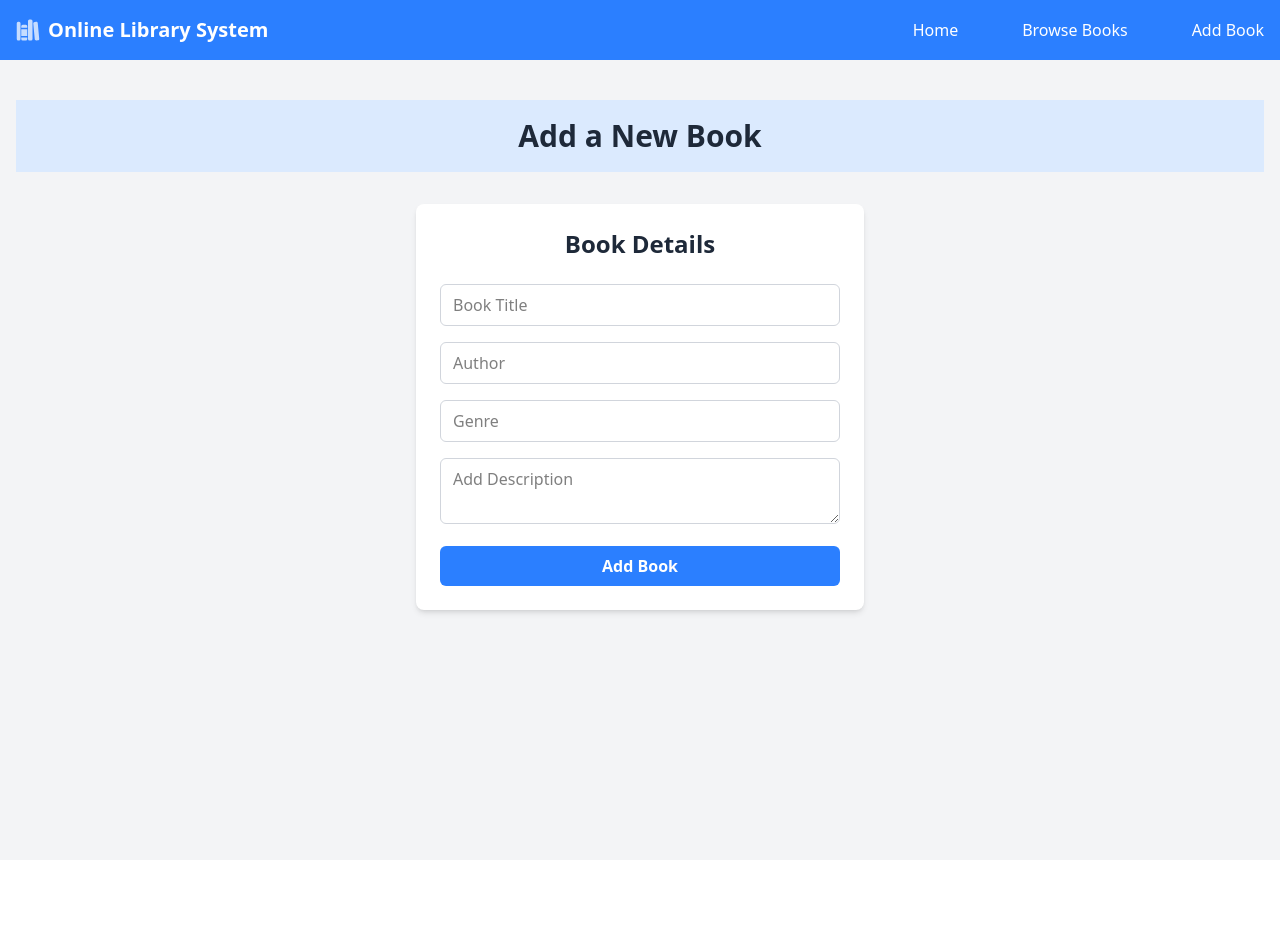
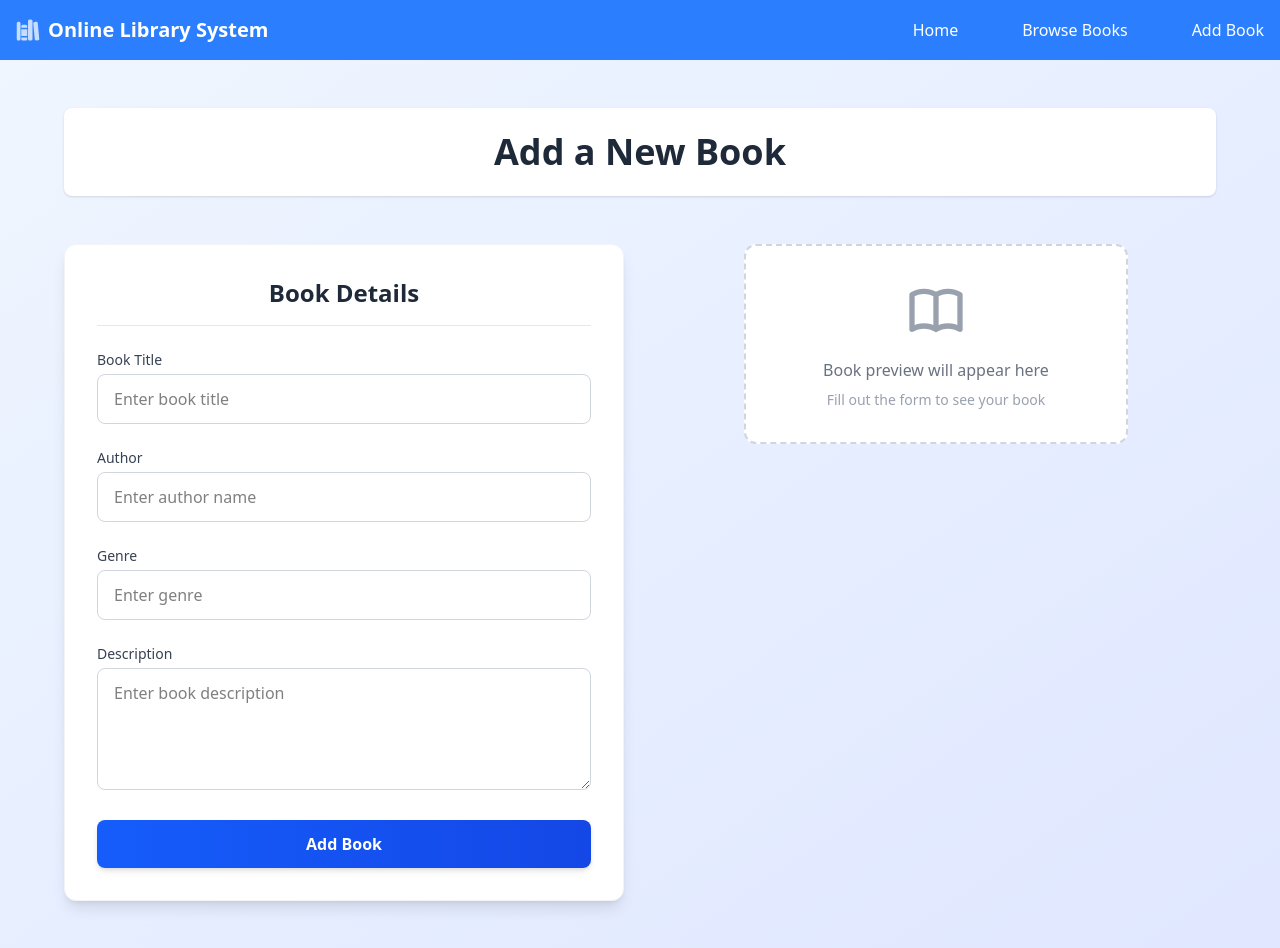
Before and after one commit to steller520/React_Assignment_02, a React (Vite) app: page /addbook in a window 1280 px wide. Before the commit the page ends 860 px from the top, so only its background shows below. Built offline with nearby package versions, Linux system fonts and the light colour scheme.

Commit message:
feat: enhance AddBook component with improved form handling and styling; integrate findImageUrl utility; update BrowseBooks and LandingPage for better data management; add search functionality and category handling

```diff
--- a/src/components/AddBook.jsx
+++ b/src/components/AddBook.jsx
@@ -1,73 +1,158 @@
-import React, { use, useEffect } from 'react'
+import React, { useEffect, useState } from 'react'
 import BookDetails from './BookDetails';
 import { useDispatch, useSelector } from 'react-redux';
 import appStore from '../utils/appStore';
 import { addBook, addCategory } from '../utils/BooksSlice';
+import findImageUrl from '../utils/findImageUrl';
 useDispatch
 function AddBook() {
   const dispatch = useDispatch();
 
-  const booksCategories = useSelector((store) => store.books.categories);
-  const books = useSelector((store) => store.books.books);
+  const booksdata = useSelector((store) => store.books);
+  const books = booksdata?.books || [];
+  const booksCategories = booksdata?.categories || [];
+
+  console.log("Books data from Redux store:", booksdata);
+
+  const [newBook, setNewBook] = useState(null);
 
   const handleSubmitForm = (e) => {
     e.preventDefault();
     console.log("Form submitted:", e.target[0].value, e.target[1].value, e.target[2].value);
-    alert("Book added successfully!");
-    addNewBook(e.target[0].value, e.target[1].value, e.target[2].value, e.target[3].value);
+    // alert("Book added successfully!");
+    let Book = addNewBook(e.target[0].value, e.target[1].value, e.target[2].value, e.target[3].value);
+    setNewBook(Book);
     e.target.reset();
   };
 
-  useEffect(() => {
   function addNewBook(title, author, genre, description) {
-      const newBook = {
+    return {
       id: books.findLast(book => true)?.id + 1 || books.length + 1,
       title: title,
       author: author,
-        categoryId: booksCategories.find(cat => cat.name.toLowerCase() === genre.toLowerCase())?.id || useDispatch(addCategory({ id: booksCategories.length + 1, name: genre })),
+      categoryId: booksCategories.find(cat => cat.name.toLowerCase() === genre.toLowerCase())?.id || null,
       img: findImageUrl(title),
       description: description,
       price: 15.00,
       isbn: `978-1-23456-${books.length + 1}-0`,
       rating: 4.0
     };
+  }
+
+
+  useEffect(() => {
+    if (newBook) {
+      console.log("New Book to be added:", newBook);
       dispatch(addBook(newBook));
+      // Check and add category if it doesn't exist
+      const categoryExists = booksCategories.some(cat => cat.id === newBook.categoryId);
+      if (!categoryExists && newBook.categoryId !== null) {
+        const newCategory = {
+          id: newBook.categoryId,
+          name: newBook.categoryId ? newBook.categoryId : 'Uncategorized'
+        };
+        console.log("Adding new category:", newCategory);
+        dispatch(addCategory(newCategory));
       }
-  }, [dispatch]);
+    }
+  }, [newBook]);
+
+
 
   return (
-    <div className="min-h-screen bg-gray-100 py-10 px-4">
-      <h1 className="text-3xl font-bold bg-blue-100 h-18 flex items-center justify-center mb-8 text-gray-800">Add a New Book</h1>
-      <div className="max-w-md mx-auto mt-8 p-6 bg-white rounded-lg shadow-md">
-        <h2 className="text-2xl font-bold mb-6 text-gray-800 text-center">Book Details</h2>
-        <form onSubmit={handleSubmitForm} className="space-y-4">
+    <div className="min-h-screen bg-gradient-to-br from-blue-50 to-indigo-100 py-12 px-4">
+      <div className="max-w-6xl mx-auto">
+        <h1 className="text-4xl font-bold text-center mb-12 text-gray-800 bg-white rounded-lg shadow-sm py-6">
+          Add a New Book
+        </h1>
+
+        <div className="grid lg:grid-cols-2 gap-8 items-start">
+          {/* Form Section */}
+          <div className="bg-white rounded-xl shadow-lg p-8 border border-gray-100">
+            <h2 className="text-2xl font-semibold mb-6 text-gray-800 text-center border-b border-gray-200 pb-4">
+              Book Details
+            </h2>
+
+            <form id='addBookForm' onSubmit={handleSubmitForm} className="space-y-6">
+              <div className="space-y-1">
+                <label className="block text-sm font-medium text-gray-700">Book Title</label>
                 <input
                   type="text"
-            placeholder="Book Title"
-            className="w-full px-3 py-2 border border-gray-300 rounded-md focus:outline-none focus:ring-2 focus:ring-blue-500"
+                  placeholder="Enter book title"
+                  className="w-full px-4 py-3 border border-gray-300 rounded-lg focus:outline-none focus:ring-2 focus:ring-blue-500 focus:border-transparent transition duration-200"
+                  required
                 />
+              </div>
+
+              <div className="space-y-1">
+                <label className="block text-sm font-medium text-gray-700">Author</label>
                 <input
                   type="text"
-            placeholder="Author"
-            className="w-full px-3 py-2 border border-gray-300 rounded-md focus:outline-none focus:ring-2 focus:ring-blue-500"
+                  placeholder="Enter author name"
+                  className="w-full px-4 py-3 border border-gray-300 rounded-lg focus:outline-none focus:ring-2 focus:ring-blue-500 focus:border-transparent transition duration-200"
+                  required
                 />
+              </div>
+
+              <div className="space-y-1">
+                <label className="block text-sm font-medium text-gray-700">Genre</label>
                 <input
                   type="text"
-            placeholder="Genre"
-            className="w-full px-3 py-2 border border-gray-300 rounded-md focus:outline-none focus:ring-2 focus:ring-blue-500"
+                  placeholder="Enter genre"
+                  className="w-full px-4 py-3 border border-gray-300 rounded-lg focus:outline-none focus:ring-2 focus:ring-blue-500 focus:border-transparent transition duration-200"
+                  required
                 />
-          <textarea name="description" id="description" placeholder="Add Description" className="w-full px-3 py-2 border border-gray-300 rounded-md focus:outline-none focus:ring-2 focus:ring-blue-500"></textarea>
+              </div>
+
+              <div className="space-y-1">
+                <label className="block text-sm font-medium text-gray-700">Description</label>
+                <textarea
+                  name="description"
+                  id="description"
+                  placeholder="Enter book description"
+                  rows="4"
+                  className="w-full px-4 py-3 border border-gray-300 rounded-lg focus:outline-none focus:ring-2 focus:ring-blue-500 focus:border-transparent transition duration-200 resize-vertical"
+                  required
+                />
+              </div>
+
               <button
                 type="submit"
-            className="w-full bg-blue-500 hover:bg-blue-600 text-white font-semibold py-2 px-4 rounded-md transition duration-200"
+                className="w-full bg-gradient-to-r from-blue-600 to-blue-700 hover:from-blue-700 hover:to-blue-800 text-white font-semibold py-3 px-6 rounded-lg transition duration-300 transform hover:scale-105 shadow-md hover:shadow-lg"
               >
                 Add Book
               </button>
             </form>
-        {/* {isTrue && <BookDetails />} */}
+          </div>
+
+          {/* Preview Section */}
+          <div className="flex justify-center">
+            {newBook ? (
+              <div className="w-full max-w-sm">
+                <h3 className="text-xl font-semibold text-gray-800 mb-4 text-center">
+                  Book Preview
+                </h3>
+                <div className="bg-white border border-gray-200 rounded-xl shadow-lg hover:shadow-xl transition-all duration-300 transform hover:-translate-y-2 overflow-hidden">
+                  <BookDetails book={newBook} />
+                </div>
+              </div>
+            ) : (
+              <div className="w-full max-w-sm bg-white border-2 border-dashed border-gray-300 rounded-xl p-8 text-center">
+                <div className="text-gray-400 mb-4">
+                  <svg className="w-16 h-16 mx-auto" fill="none" stroke="currentColor" viewBox="0 0 24 24">
+                    <path strokeLinecap="round" strokeLinejoin="round" strokeWidth="2" d="M12 6.253v13m0-13C10.832 5.477 9.246 5 7.5 5S4.168 5.477 3 6.253v13C4.168 18.477 5.754 18 7.5 18s3.332.477 4.5 1.253m0-13C13.168 5.477 14.754 5 16.5 5c1.746 0 3.332.477 4.5 1.253v13C19.832 18.477 18.246 18 16.5 18c-1.746 0-3.332.477-4.5 1.253z" />
+                  </svg>
+                </div>
+                <p className="text-gray-500 font-medium">Book preview will appear here</p>
+                <p className="text-gray-400 text-sm mt-2">Fill out the form to see your book</p>
+              </div>
+            )}
+          </div>
+        </div>
       </div>
     </div>
   )
 }
 
-export default AddBook
+
+export default AddBook;
--- a/src/components/BookDetails.jsx
+++ b/src/components/BookDetails.jsx
@@ -7,7 +7,7 @@ function BookDetails({ book }) {
     }
 return (
     <>
-        <div className="aspect-w-16 aspect-h-9 bg-gradient-to-r from-blue-500 to-purple-600 p-4">
+        <div className="aspect-w-16 aspect-h-9 bg-gradient-to-r from-blue-500 to-purple-600 p-4 w-full">
             <div className="flex items-center justify-center h-full">
                 <h2 className="text-xl font-bold text-white text-center">{book.title}</h2>
             </div>
--- a/src/components/LandingPage.jsx
+++ b/src/components/LandingPage.jsx
@@ -39,11 +39,11 @@ function LandingPage() {
 
                 if(!storeHadCategories && !storeHasBooks) {
                         for (const category of booksData.categories) {
-                                console.log("Category in store:", category);
+                                // console.log("Category in store:", category);
                                 dispatch(addCategory(category));
                         }
                         for (const book of booksData.books) {
-                                console.log("Book in store:", book);
+                                // console.log("Book in store:", book);
                                 dispatch(addBook(book));
                         }
                 }
```
Also changed, not shown: src/components/BrowseBooks.jsx (+21 -10 lines), src/utils/findImageUrl.jsx (renamed from src/utils/findImageUrl.js). Lines whose indentation alone changed are shown as unchanged.
